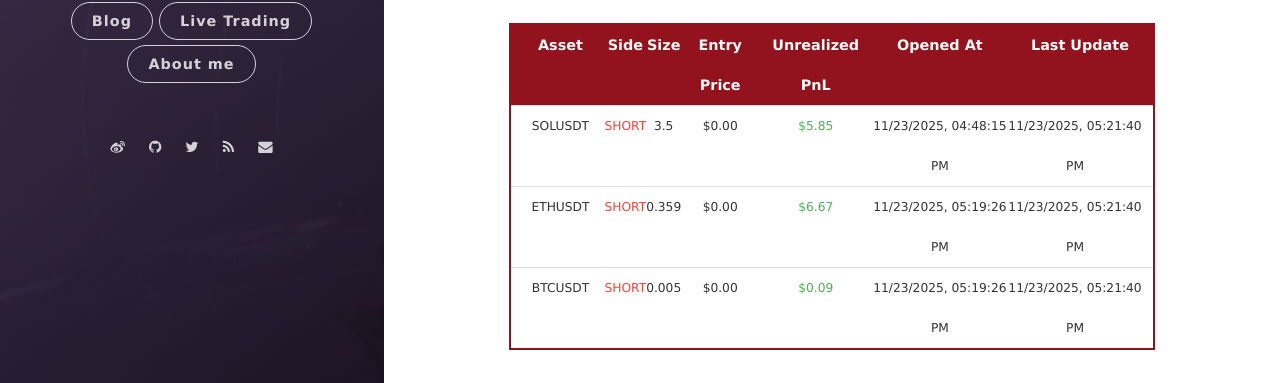
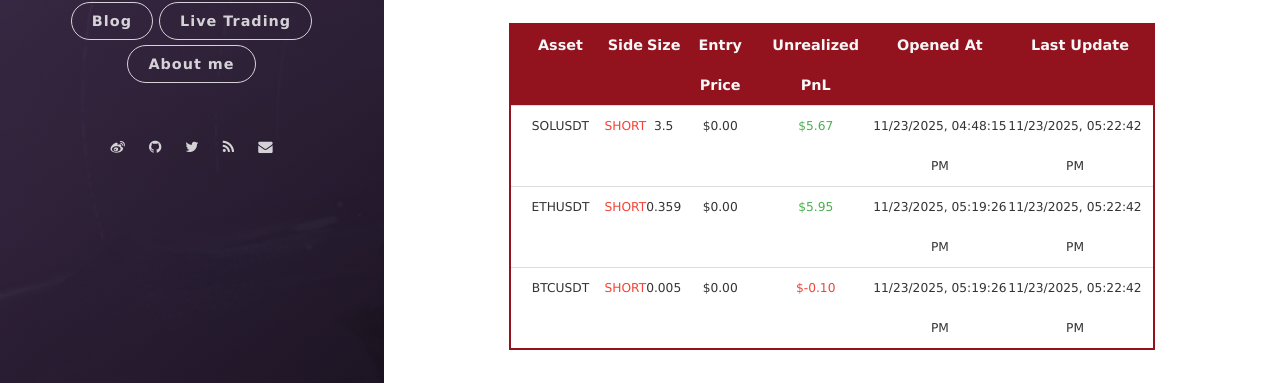
Before and after one commit to leeyegy/leeyegy.github.io, a Jekyll site: the page built from live-trading.html, in a window 1280 px wide and 1026 px high. Shown: the part 576-959 px from the top of the window. Built offline with Jekyll 4.4.1, drawn with Linux system fonts in a browser that asks for light colours; nearby versions of some CDN libraries.

Commit message:
AccountMonitor: refresh positions 2025-11-24T01:22:42+08:00

```diff
--- a/assets/data/binance/positions.json
+++ b/assets/data/binance/positions.json
@@ -4,26 +4,26 @@
     "side": "SHORT",
     "size": 3.5,
     "entryPrice": 0.0,
-    "unrealizedPnl": 5.845,
+    "unrealizedPnl": 5.67052972,
     "openedAt": "2025-11-24T00:48:15+08:00",
-    "reportedAt": "2025-11-24T01:21:40+08:00"
+    "reportedAt": "2025-11-24T01:22:42+08:00"
   },
   {
     "symbol": "ETHUSDT",
     "side": "SHORT",
     "size": 0.359,
     "entryPrice": 0.0,
-    "unrealizedPnl": 6.66841622,
+    "unrealizedPnl": 5.95303162,
     "openedAt": "2025-11-24T01:19:26+08:00",
-    "reportedAt": "2025-11-24T01:21:40+08:00"
+    "reportedAt": "2025-11-24T01:22:42+08:00"
   },
   {
     "symbol": "BTCUSDT",
     "side": "SHORT",
     "size": 0.005,
     "entryPrice": 0.0,
-    "unrealizedPnl": 0.08782166,
+    "unrealizedPnl": -0.10241039,
     "openedAt": "2025-11-24T01:19:26+08:00",
-    "reportedAt": "2025-11-24T01:21:40+08:00"
+    "reportedAt": "2025-11-24T01:22:42+08:00"
   }
 ]
```
